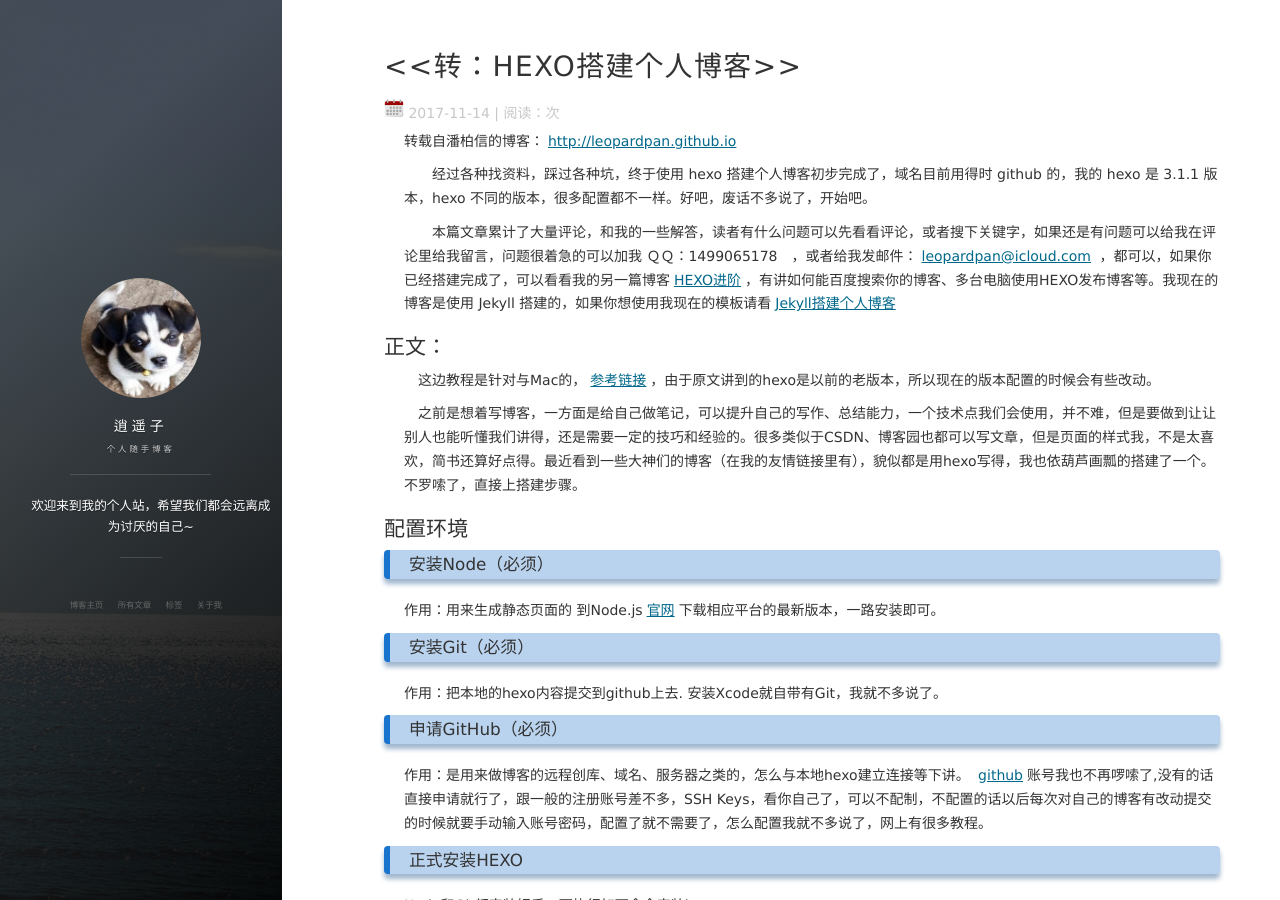
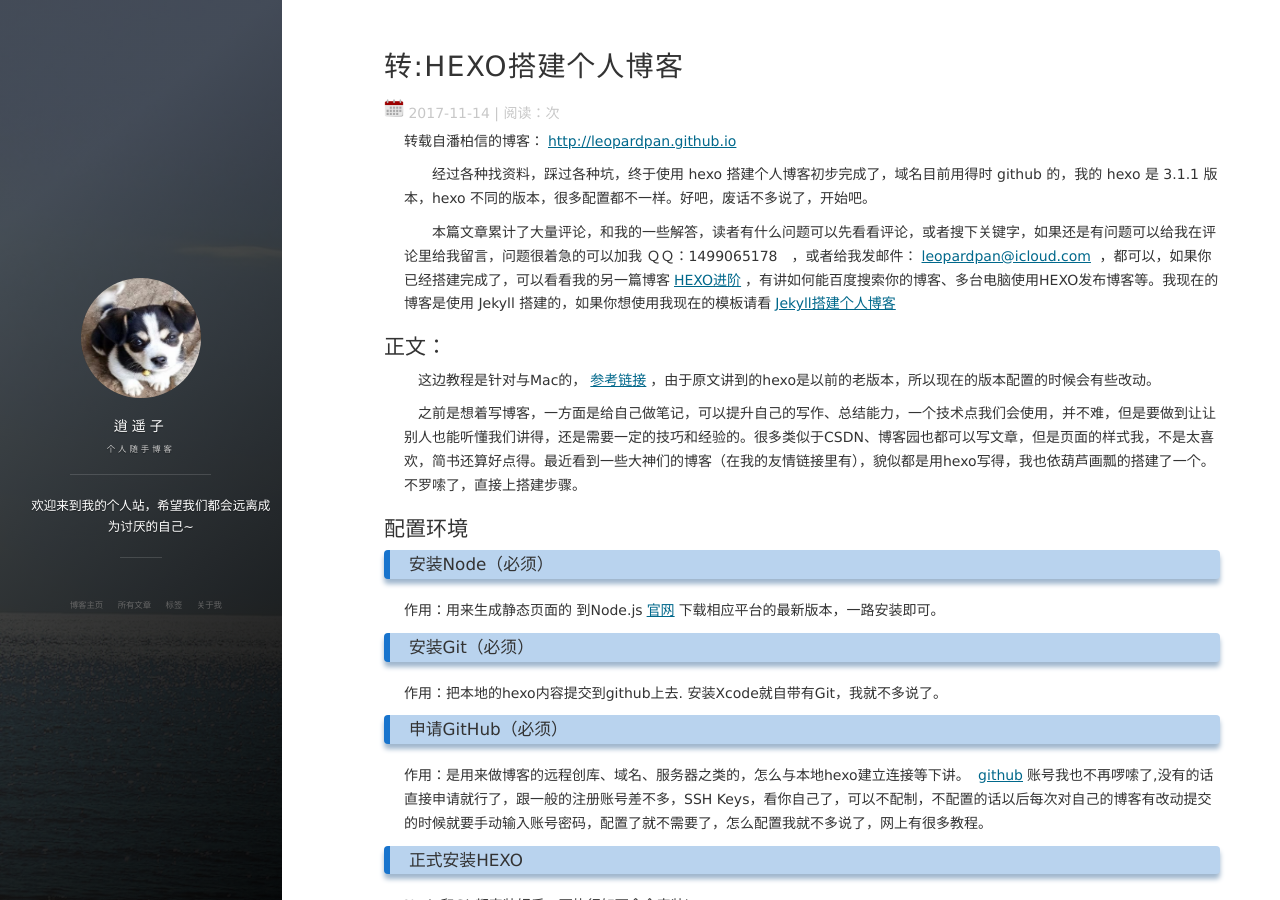
Before and after one commit to leezhu/leezhu.github.io, a Jekyll site: the page built from _posts/2017-11-14-HEXO搭建个人博客.md, in a window 1280 px wide and 900 px high. Built offline with Jekyll 4.4.1, drawn with Linux system fonts in a browser that asks for light colours; nearby versions of some CDN libraries; comment, search, counter and statistics services are not loaded; some of the changed lines change nothing that is shown.

Commit message:
修改图片

```diff
--- a/_posts/2017-11-14-HEXO搭建个人博客.md
+++ b/_posts/2017-11-14-HEXO搭建个人博客.md
@@ -1,6 +1,6 @@
 ---
 layout: post
-title: "<<转：HEXO搭建个人博客>>"
+title: "转:HEXO搭建个人博客"
 date: 2017-11-14
 description: "HEXO配置，HEXO+Github，搭建自己的博客"
 tag: 博客
```
Also changed, not shown: images/payimg/alipay.jpg, images/payimg/alipayimg.jpg.
